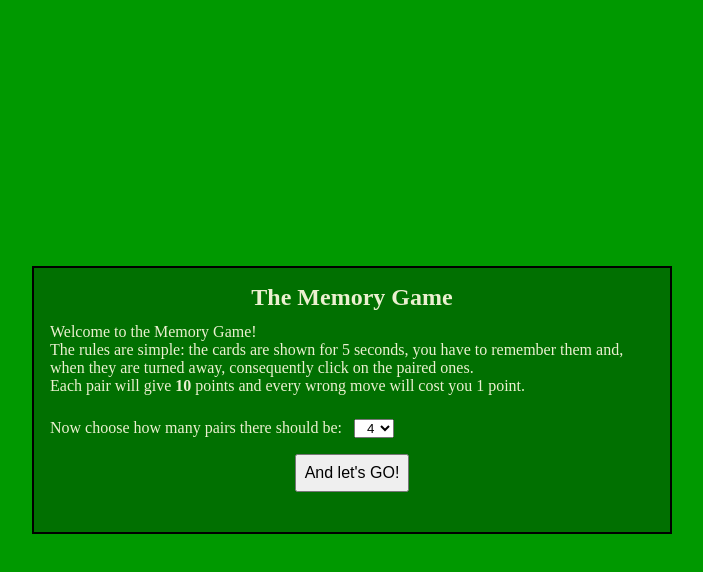
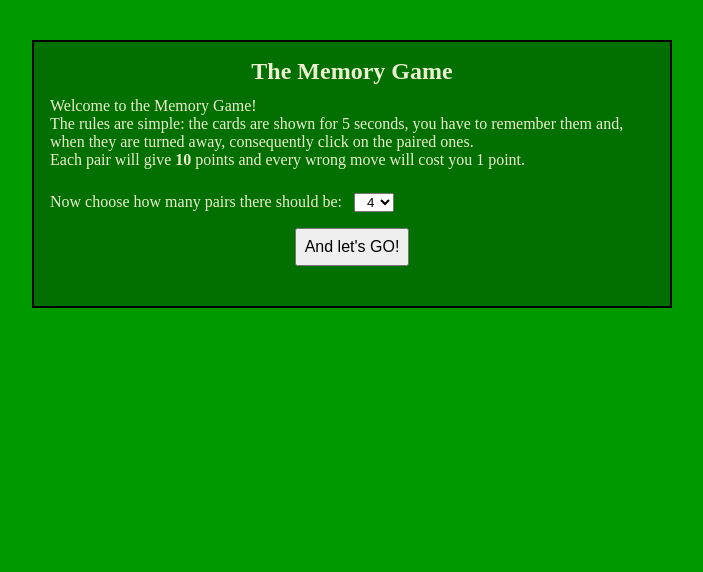
Before and after one commit to Jahonta/Memory-game, a plain HTML site: page index.html in a window 1280 px wide. Shown: the whole page, without its empty margins (288-991 px from the left). Drawn offline with Linux system fonts and the light colour scheme.

Commit message:
add adaptivity

```diff
--- a/memorygame.css
+++ b/memorygame.css
@@ -86,11 +86,11 @@ body {
 
 .modal {
   z-index: 10;
-  max-width: 80%;
+  max-width: 90vmin;
   position: absolute;
-  top: 50%;
+  top: 5%;
   left: 50%;
-  transform: translate(-50%, -50%);
+  transform: translateX(-50%);
   background-color: #017001;
   border: 2px solid #000;
   padding: 1rem;
@@ -100,7 +100,7 @@ body {
 .modal__welcome,
 .modal__form,
 .modal__game-over {
-margin-bottom: 1.5rem;
+  margin-bottom: 1.5rem;
 }
 
 .modal__game-over,
@@ -110,7 +110,7 @@ margin-bottom: 1.5rem;
 
 .modal__title {
   font-size: 1.5rem;
-  margin-bottom: .75rem;
+  margin-bottom: 0.75rem;
   text-align: center;
 }
 
```
Also changed, not shown: index.html (+0 -2 lines).
